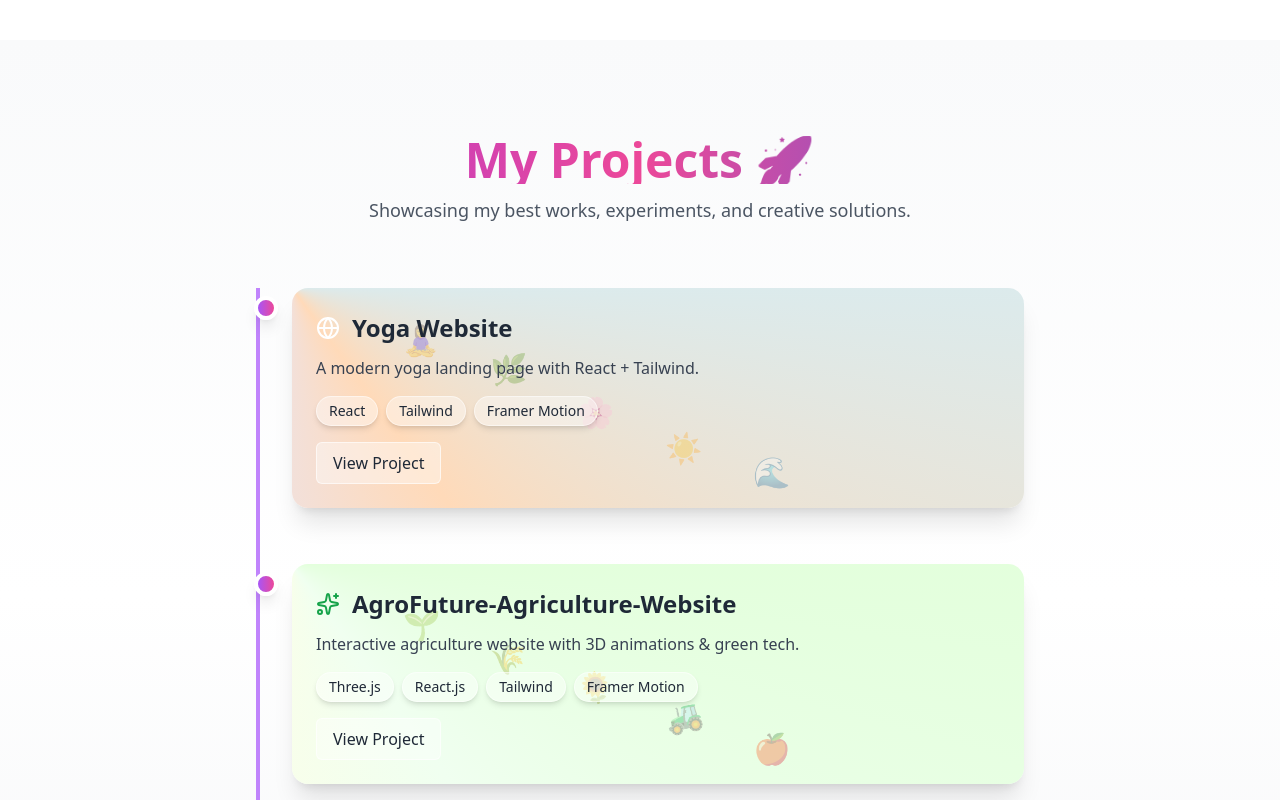
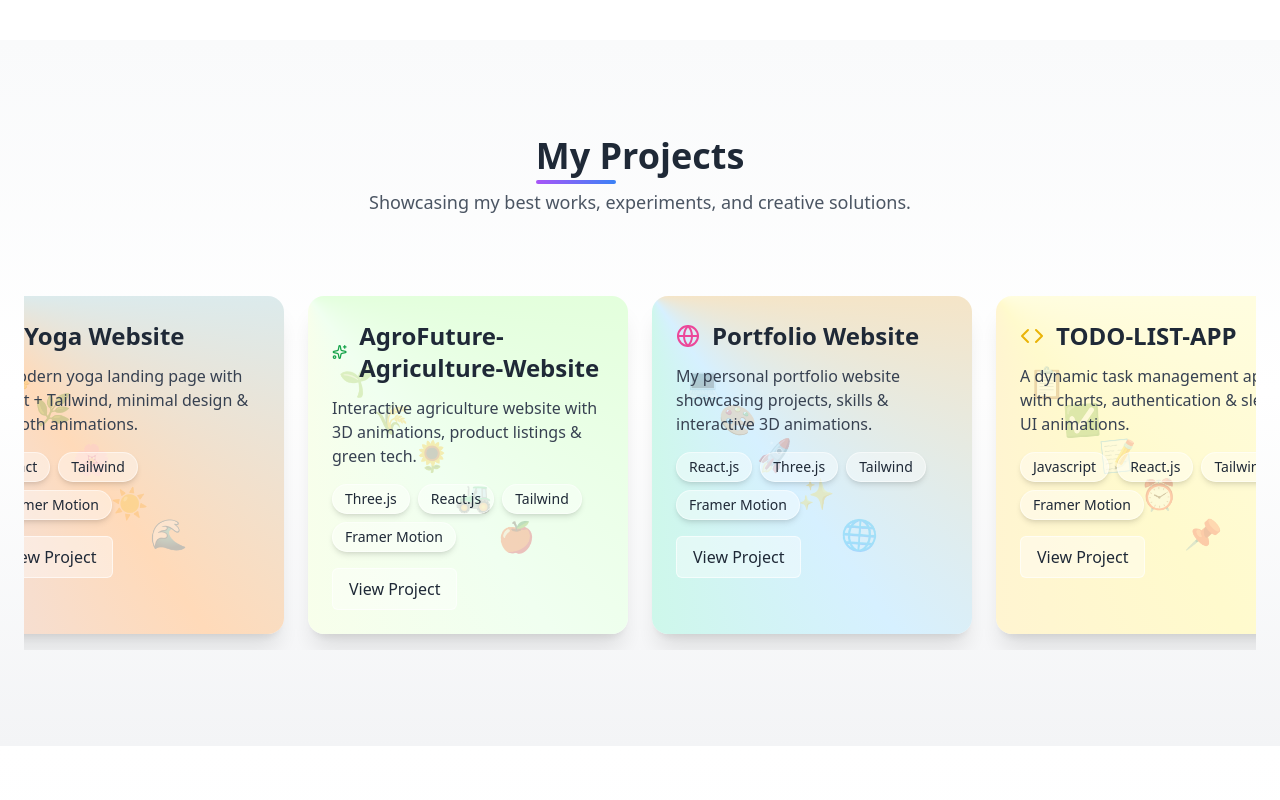
Before and after one commit to VIRENDRA-18/MY-PORTFOLIO, a React (Vite) app: page / in a window 1280 px wide. Shown: the part 3260-4060 px from the top of the page. Built offline with nearby package versions, Linux system fonts and the light colour scheme.

Commit message:
Update project descriptions for clarity, enhance emoji animations, and improve project layout in Projects component

```diff
--- a/src/components/Projects/Projects.jsx
+++ b/src/components/Projects/Projects.jsx
@@ -5,7 +5,7 @@ import { Code, Globe, Sparkles } from "lucide-react";
 const projects = [
   {
     title: "Yoga Website",
-    description: "A modern yoga landing page with React + Tailwind.",
+    description: "A modern yoga landing page with React + Tailwind, minimal design & smooth animations.",
     tech: ["React", "Tailwind", "Framer Motion"],
     link: "https://yoga-website-jzzk8wblw-virendra-singhs-projects-32e149d5.vercel.app",
     icon: <Globe className="w-6 h-6 text-white" />,
@@ -16,26 +16,51 @@ const projects = [
   },
   {
     title: "AgroFuture-Agriculture-Website",
-    description: "Interactive agriculture website with 3D animations & green tech.",
+    description: "Interactive agriculture website with 3D animations, product listings & green tech.",
     tech: ["Three.js", "React.js", "Tailwind", "Framer Motion"],
     link: "https://agro-future-agriculture-website-he7p-pcvytzsp5.vercel.app",
     icon: <Sparkles className="w-6 h-6 text-green-600" />,
     special: true,
-    emojis: ["🌱", "🌾", "🌻", "🚜", "🍎"], // Agriculture emojis
+    emojis: ["🌱", "🌾", "🌻", "🚜", "🍎"],
     gradient:
       "bg-[conic-gradient(at_top_left,_#E6F7E6,_#DFFFD6,_#F0FFF0,_#FFFEE6,_#F9FFF5,_#E0F7FA)]",
     emojiAnimation: {
-      duration: 6,   // slower float
-      yRange: 10,    // subtle vertical movement
-      rotateRange: 15 // slight rotation
-    }
+      duration: 8,
+      yRange: 8,
+      rotateRange: 5,
+    },
+  },
+  {
+    title: "Portfolio Website",
+    description: "My personal portfolio website showcasing projects, skills & interactive 3D animations.",
+    tech: ["React.js", "Three.js", "Tailwind", "Framer Motion"],
+    link: "https://3d-portfolio.com",
+    icon: <Globe className="w-6 h-6 text-pink-500" />,
+    special: true,
+    emojis: ["💻", "🎨", "🚀", "✨", "🌐"],
+    gradient:
+      "bg-[conic-gradient(at_top_left,_#FFD6E0,_#FFE1B5,_#D6F0FF,_#C6FFD6,_#F0E6FF,_#FFF0E6)]",
+    emojiAnimation: {
+      duration: 7,
+      yRange: 10,
+      rotateRange: 8,
+    },
   },
   {
     title: "TODO-LIST-APP",
-    description: "Custom ERP dashboard with charts & authentication.",
-    tech: ["Javascript", "React.js", "Tailwind"],
+    description: "A dynamic task management app with charts, authentication & sleek UI animations.",
+    tech: ["Javascript", "React.js", "Tailwind", "Framer Motion"],
     link: "https://to-do-list-qcxxsstxj-virendra-singhs-projects-32e149d5.vercel.app",
-    icon: <Code className="w-6 h-6 text-blue-500" />,
+    icon: <Code className="w-6 h-6 text-yellow-500" />,
+    special: true,
+    emojis: ["📋", "✅", "📝", "⏰", "📌"],
+    gradient:
+      "bg-[conic-gradient(at_top_left,_#FFF5E6,_#FFFEE6,_#FFFACD,_#FFEFD5,_#FFF0F5,_#FFF8DC)]",
+    emojiAnimation: {
+      duration: 7,
+      yRange: 10,
+      rotateRange: 6,
+    },
   },
 ];
 
@@ -53,31 +78,26 @@ export default function Projects() {
 
       {/* Heading */}
       <div className="text-center mb-16">
-        <h2 className="text-5xl font-extrabold text-transparent bg-clip-text bg-gradient-to-r from-purple-600 via-pink-500 to-blue-600">
-          My Projects 🚀
+        <h2 className="text-4xl font-bold text-gray-800 relative inline-block">
+          My Projects
+          <span className="absolute left-0 -bottom-2 w-20 h-1 bg-gradient-to-r from-purple-500 to-blue-500 rounded-full" />
         </h2>
-        <p className="text-gray-600 mt-3 text-lg max-w-xl mx-auto">
+        <p className="text-gray-600 mt-3 text-lg">
           Showcasing my best works, experiments, and creative solutions.
         </p>
       </div>
 
-      {/* Project Timeline */}
-      <div className="relative border-l-4 border-purple-400 pl-8 space-y-14 max-w-3xl mx-auto">
+      {/* Horizontal Scrollable Projects with Centering */}
+      <div className="flex justify-center overflow-x-auto gap-6 py-4 px-[50px] scrollbar-thin scrollbar-thumb-purple-400 scrollbar-track-gray-100 scroll-snap-x snap-mandatory">
         {projects.map((project, index) => (
           <motion.div
             key={index}
-            initial={{ opacity: 0, x: -50 }}
-            whileInView={{ opacity: 1, x: 0 }}
-            transition={{ duration: 0.6, delay: index * 0.2 }}
+            initial={{ opacity: 0, y: 20 }}
+            whileInView={{ opacity: 1, y: 0 }}
+            whileHover={{ y: -5, scale: 1.02 }}
+            transition={{ duration: 0.5, delay: index * 0.2 }}
             viewport={{ once: true }}
-            className="relative"
-          >
-            {/* Timeline Dot */}
-            <div className="absolute -left-[38px] top-2 w-6 h-6 bg-gradient-to-r from-purple-500 to-pink-500 rounded-full shadow-lg border-4 border-white" />
-
-            {/* Project Card */}
-            <div
-              className={`relative overflow-hidden rounded-2xl p-6 shadow-xl hover:shadow-2xl transition-all duration-300 ${
+            className={`relative flex-shrink-0 w-80 snap-center rounded-2xl p-6 shadow-xl hover:shadow-2xl transition-all duration-300 ${
               project.special
                 ? `${project.gradient} text-gray-800`
                 : "bg-white/80 backdrop-blur-md"
@@ -89,15 +109,16 @@ export default function Projects() {
               project.emojis.map((emoji, i) => (
                 <motion.span
                   key={i}
-                    className="absolute text-3xl opacity-30"
+                  className="absolute text-3xl opacity-25"
                   style={{
-                      top: `${20 + i * 15}%`,
-                      left: `${15 + i * 12}%`,
+                    top: `${20 + i * 12}%`,
+                    left: `${10 + i * 12}%`,
                   }}
                   animate={
                     project.emojiAnimation
                       ? {
                           y: [0, -project.emojiAnimation.yRange, 0],
+                          x: [0, 5, -5, 0],
                           rotate: [
                             0,
                             project.emojiAnimation.rotateRange,
@@ -123,22 +144,10 @@ export default function Projects() {
             {/* Card Content */}
             <div className="flex items-center gap-3 mb-3 relative z-10">
               {project.icon}
-                <h3
-                  className={`text-2xl font-bold ${
-                    project.special ? "text-gray-800" : "text-gray-800"
-                  }`}
-                >
-                  {project.title}
-                </h3>
+              <h3 className="text-2xl font-bold">{project.title}</h3>
             </div>
 
-              <p
-                className={`mb-4 relative z-10 ${
-                  project.special ? "text-gray-700" : "text-gray-600"
-                }`}
-              >
-                {project.description}
-              </p>
+            <p className="mb-4 relative z-10 text-gray-700">{project.description}</p>
 
             {/* Tech Badges */}
             <div className="flex flex-wrap gap-2 mb-4 relative z-10">
@@ -169,7 +178,6 @@ export default function Projects() {
             >
               View Project
             </a>
-            </div>
           </motion.div>
         ))}
       </div>
```
Lines whose indentation alone changed are shown as unchanged.
